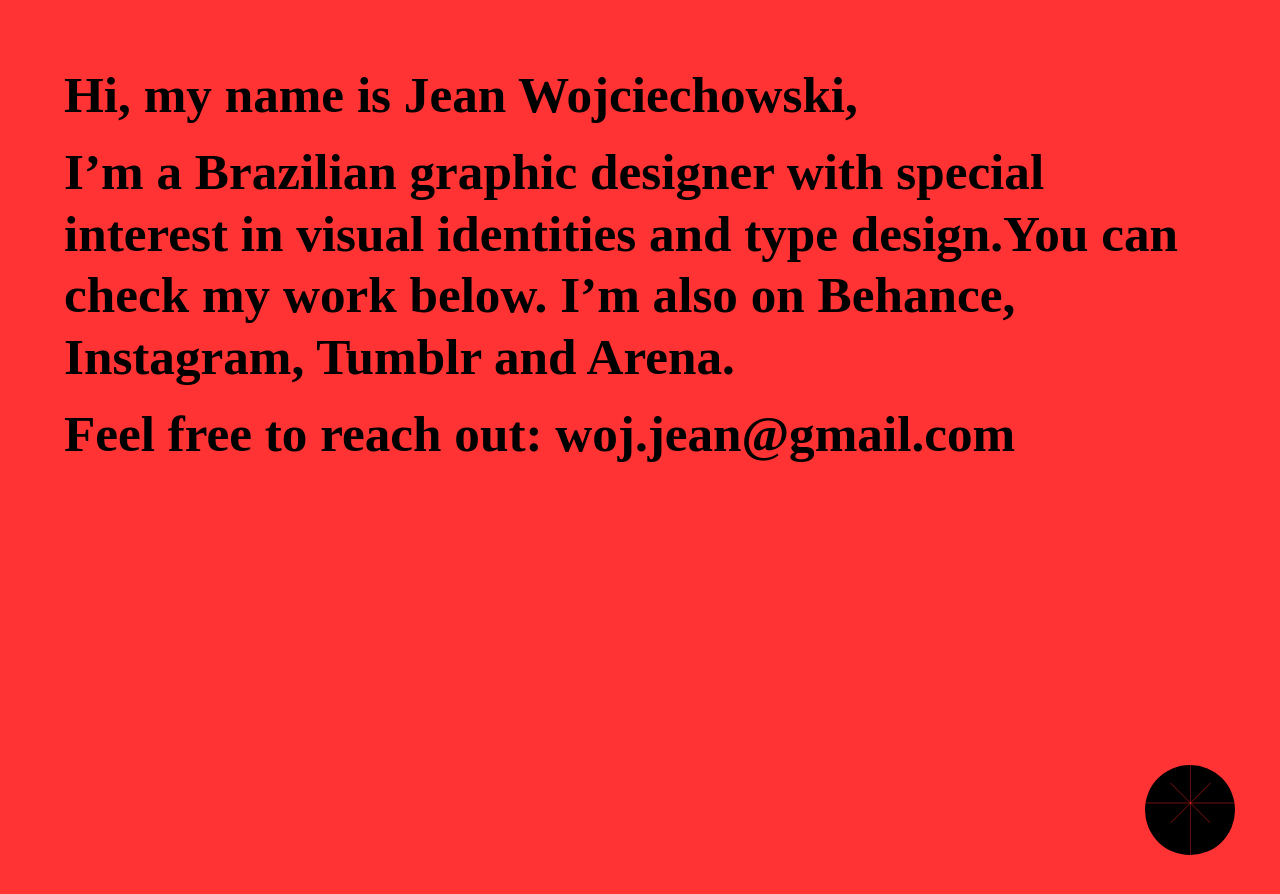
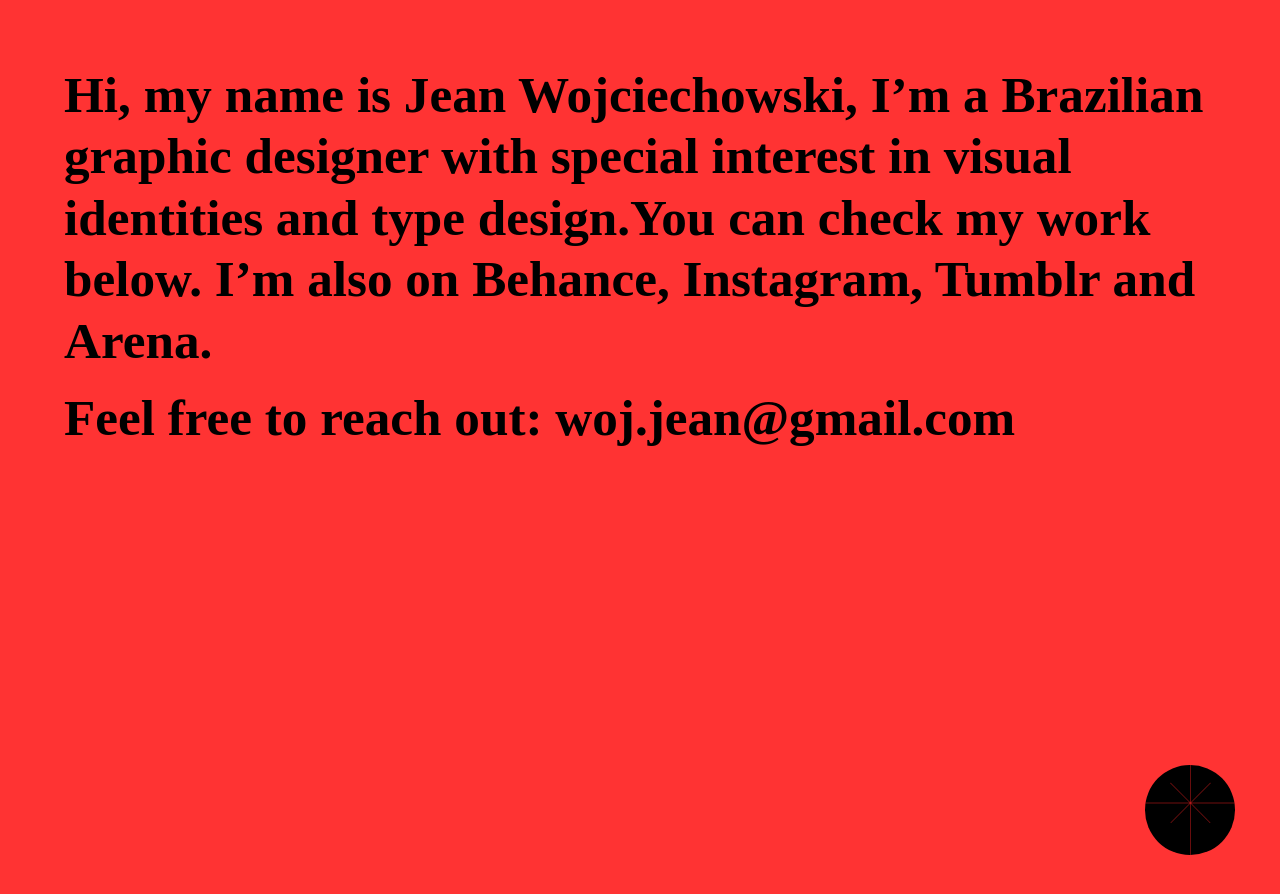
Before and after one commit to rnmp/jeans-dope-site, a Jekyll site: the page built from index.md, in a window 1280 px wide and 900 px high. Shown: the top 894 px of the window. Built offline with Jekyll 4.4.1, drawn with Linux system fonts in a browser that asks for light colours; some web fonts are replaced.

Commit message:
Updated Index

```diff
--- a/index.md
+++ b/index.md
@@ -5,7 +5,6 @@
 ---
 
 Hi, my name is Jean Wojciechowski,
-<div class="break"></div>
 I’m a Brazilian graphic designer with special interest in visual identities and type design.You can check my work below. I’m also on <a href="{{ site.links.behance }}">Behance</a>, <a href="{{ site.links.instagram }}">Instagram</a>, <a href="{{ site.links.tumblr }}">Tumblr</a> and <a href="{{ site.links.arena }}">Arena</a>.
-<div class="break"></div>
+
 Feel free to reach out: <a href="mailto:woj.jean@gmail.com">woj.jean@gmail.com</a>
```
